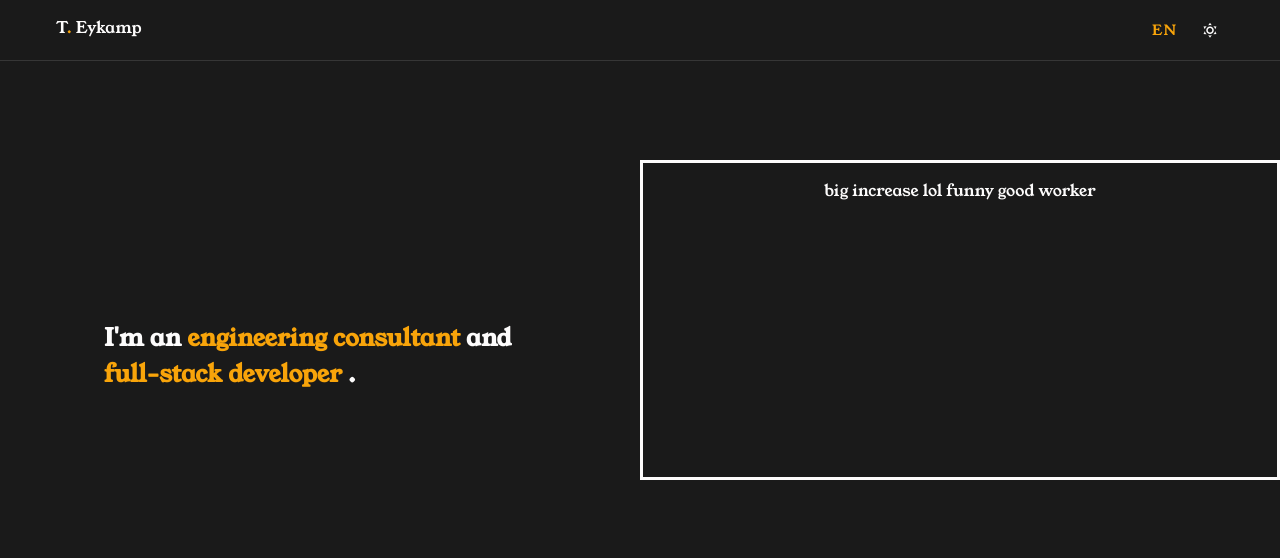
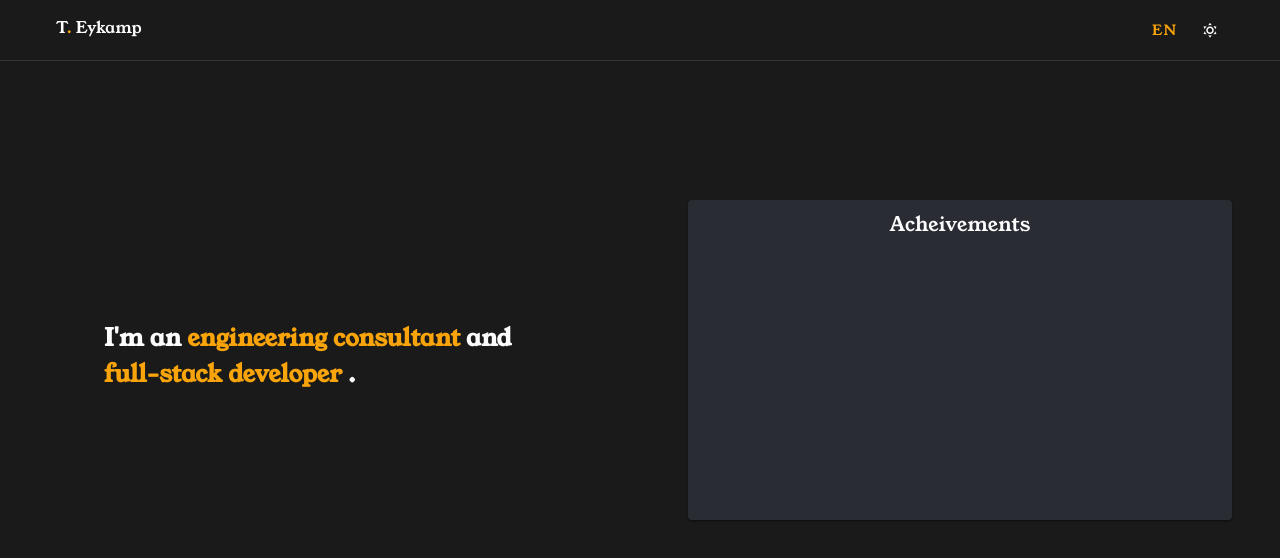
Before and after one commit to teykamp/homepage, a Vue app: page / in a window 1280 px wide. Shown: the top 558 px of the page. Built offline with nearby package versions, Linux system fonts and the light colour scheme.

Commit message:
add box on right

```diff
--- a/src/components/MainContent.vue
+++ b/src/components/MainContent.vue
@@ -34,28 +34,28 @@
         'height': '100vh',
         'width': `${mdAndUp ? '50%' : '100%'}`,
     }">
-      <v-sheet :style="{
-        ...colors,
-        'height': '20vh',
+      <v-sheet
+        v-if="mdAndUp"
+        :style="{
+          ...colors,
+          'height': '25vh',
       }"></v-sheet>
-      <v-container
+      <v-card
         :style="{
-        ...colors,
-        'height': '40vh',
-        'border': 'solid'
+          ...accentColors,
+          'height': '40vh',
         }"
-        class="d-flex justify-center">
-        big increase
-        lol
-        funny
-        good worker
-      </v-container>
+        class="d-flex justify-center mx-12">
+        <v-card-title>
+          Acheivements
+        </v-card-title>
+      </v-card>
     </v-sheet>
   </div>
 </template>
 
 <script setup lang="ts">
-import { computed } from 'vue'
+import { computed, Ref } from 'vue'
 import { useDarkModeStore, useLanguageStore } from '../stores/Store'
 import { useDisplay } from 'vuetify'
 
@@ -64,14 +64,16 @@ const { mdAndUp } = useDisplay()
 const darkMode = useDarkModeStore()
 const language = useLanguageStore()
 
-const colors = computed(() => {
+const createColors = (colorKey: string): Ref<Record<string, string>> => computed(() => {
   return {
-      'background-color':
-      `${darkMode.darkMode ? darkMode.darkColor.background : darkMode.lightColor.background}`,
-      'color':
-      `${darkMode.darkMode ? darkMode.darkColor.text : darkMode.lightColor.text}`,
-    }
-})
+    'background-color': darkMode.darkMode ? darkMode.darkColor[colorKey] : darkMode.lightColor[colorKey],
+    'color': darkMode.darkMode ? darkMode.darkColor.text : darkMode.lightColor.text,
+  };
+});
+
+const colors = createColors('background');
+const accentColors = createColors('primary');
+
 
 const scrollTop = (elementId: string) => {
   const element = document.getElementById(elementId)
--- a/src/stores/Store.ts
+++ b/src/stores/Store.ts
@@ -6,14 +6,15 @@ export const useDarkModeStore = defineStore('darkMode', {
         darkColor: {
             background:'#1a1a1a',
             text: '#fdfcfc',
-            primary: '#323e49',
+            primary: '#2a2c34',
             gold: '#f8a40a',
             accent: '84FFFF',
         },
         lightColor: {
             background:'#fdfcfc',
             text: '#1a1a1a',
-            primary: '#323e49',
+            primary: '#F1EFEF',
+            mint: '#09f871',
             accent: '84FFFF',
         }
     }),
```
